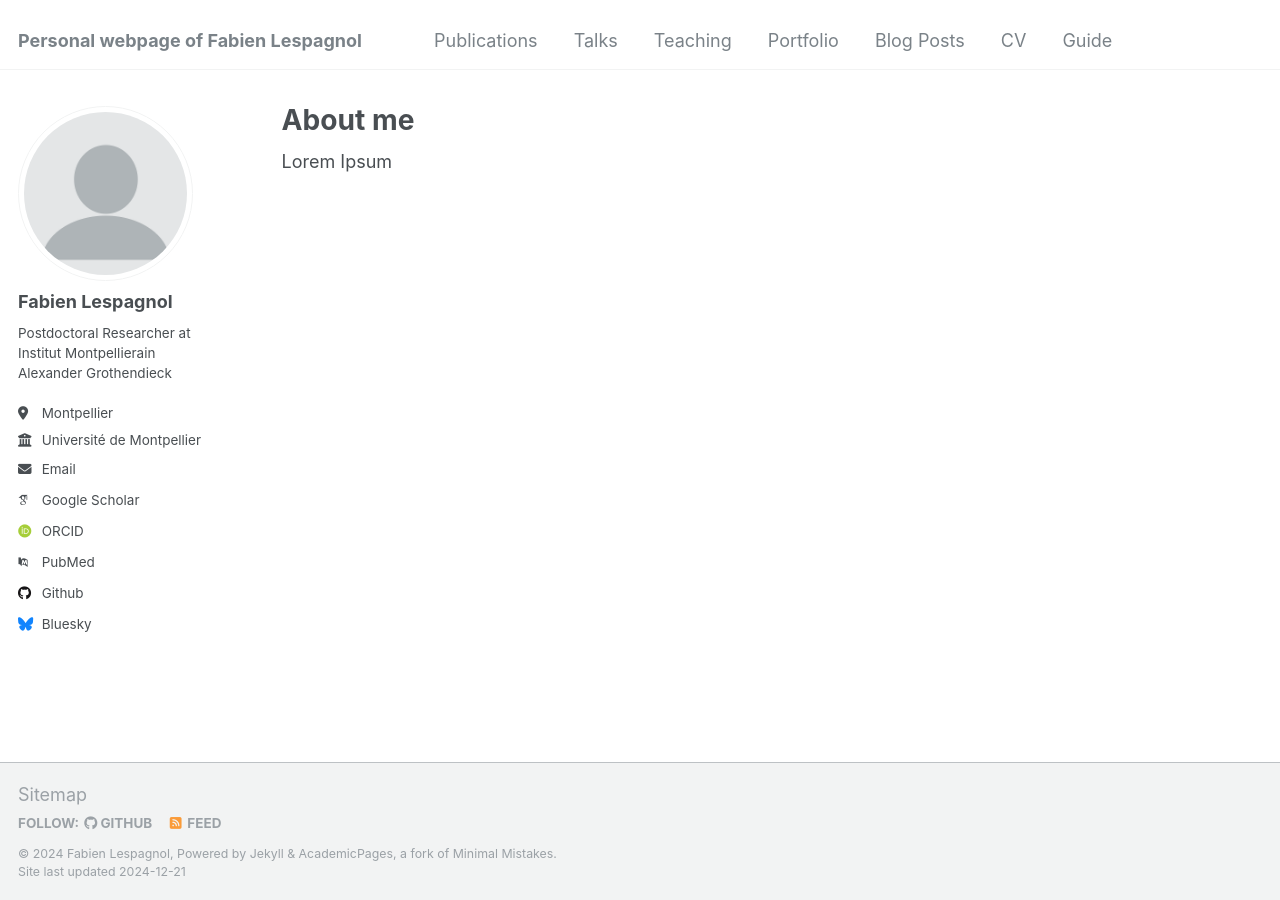
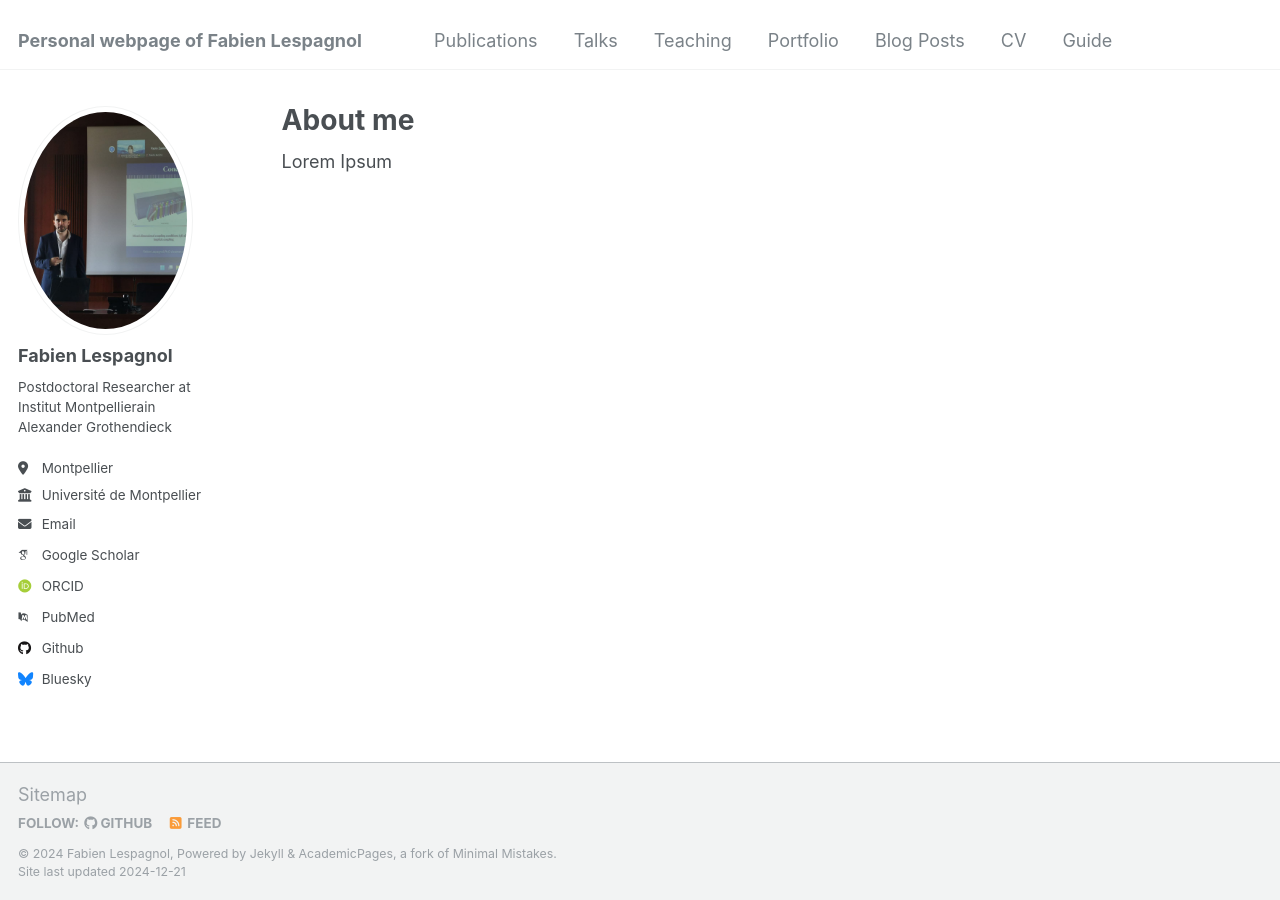
Before and after one commit to FabienLespagnol/fabienlespagnol.github.io, a Jekyll site: the page built from _pages/about.md, in a window 1280 px wide. Built offline with Jekyll 4.4.1, drawn with Linux system fonts in a browser that asks for light colours; some web fonts are replaced.

Commit message:
Update _config.yml
add photo

```diff
--- a/_config.yml
+++ b/_config.yml
@@ -21,7 +21,7 @@ repository               : "FabienLespagnol/fabienlespagnol.github.io"
 #               Additional customization can be done by editing /_includes/author-profile.html
 author:
   # Biographic information
-  avatar           : "profile.png"
+  avatar           : "photo_webpage.jpg"
   name             : "Fabien Lespagnol"
   pronouns         : # example: "she/her"
   bio              : "Postdoctoral Researcher at Institut Montpellierain Alexander Grothendieck"
```
